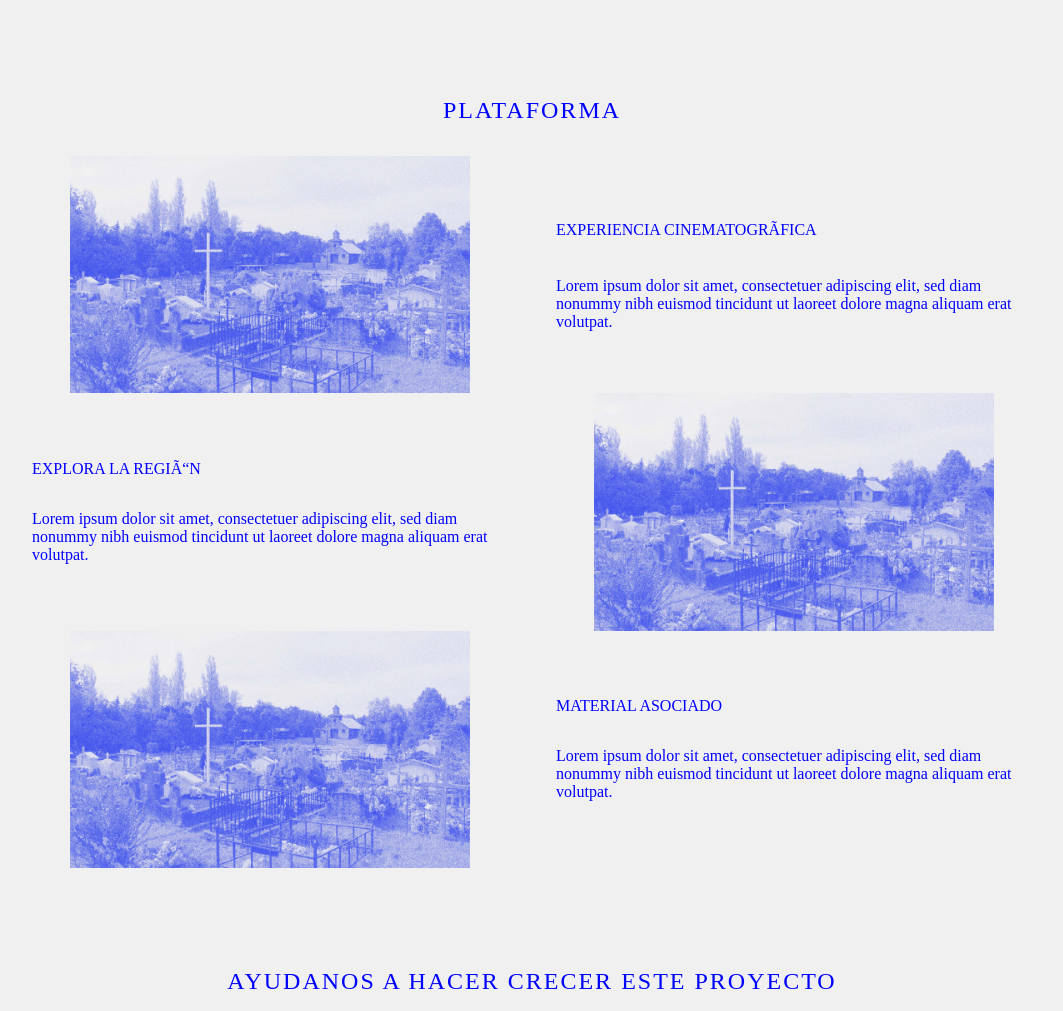
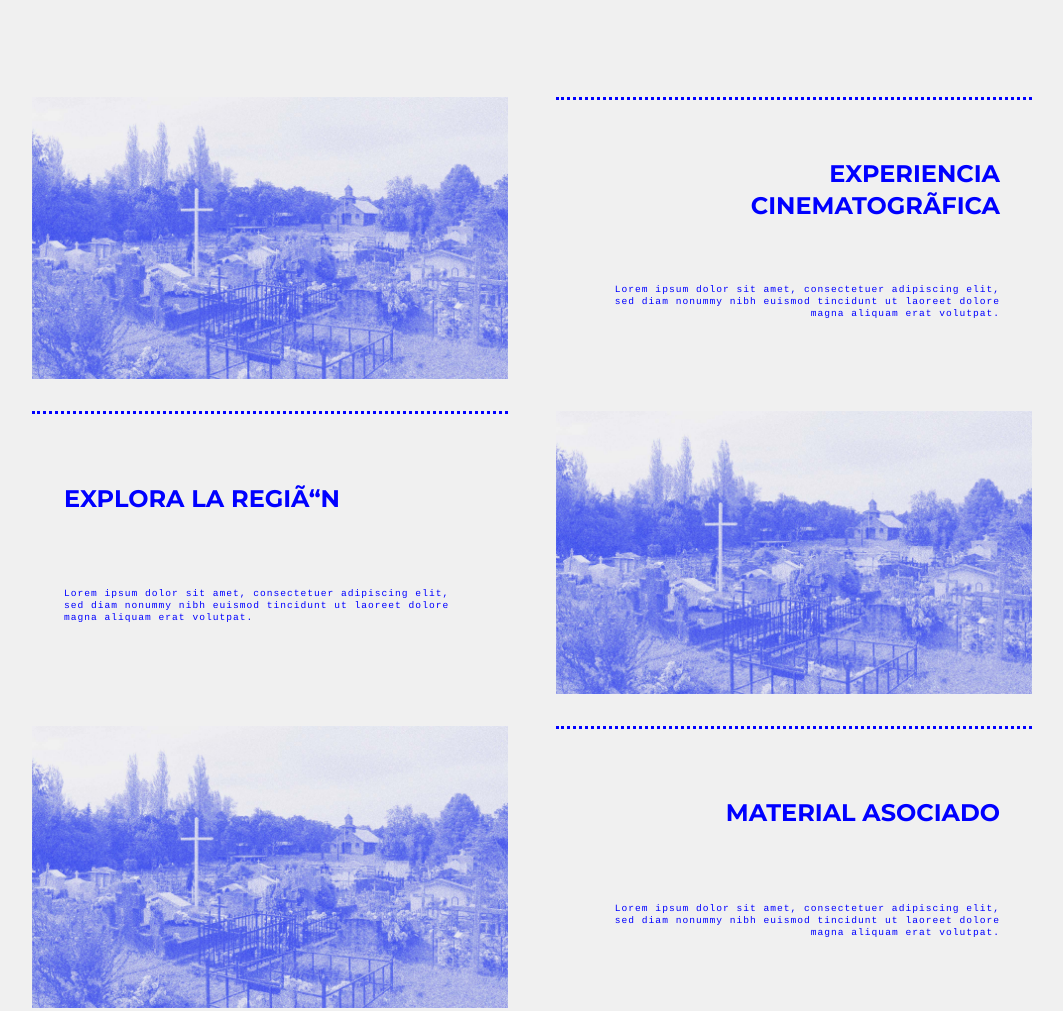
Before and after one commit to jevargasf/patio-web, a plain HTML site: page index.html in a window 1280 px wide. Shown: the part 2471-3482 px from the top of the page, without its empty margins (108-1171 px from the left). Drawn offline with nearby package versions, Linux system fonts and the light colour scheme; no server answers.

Commit message:
plataforma section estilo

```diff
--- a/index.html
+++ b/index.html
@@ -238,8 +238,7 @@
 
 
 <!-----------------------PLATAFORMA------------------------>
-            <section id="plataforma">
-                <h2>PLATAFORMA</h2>
+            <section class="plataforma">
                 <dl>
                     <img src="media/fondo.jpg">
                     <div>
@@ -250,7 +249,7 @@
                     </div>
 
 
-                    <div>
+                    <div class="contenedor-izquierda">
                         <dt>EXPLORA LA REGIÓN</dt>
                         <dd>Lorem ipsum dolor sit amet, consectetuer adipiscing
                         elit, sed diam nonummy nibh euismod tincidunt ut laoreet
--- a/media/estilo.css
+++ b/media/estilo.css
@@ -401,36 +401,54 @@ section{
 
 /* //////////////////// PLATAFORMA ////////////////// */
 
-#plataforma h2{
-	margin-bottom: 2rem;
-	margin-left: auto;
-	margin-right: auto;
-}
-#plataforma{
+.plataforma{
 	margin-top: 100px;
-	height: fit-content;
 }
 
-#plataforma dl{
+.plataforma dl{
 	display: grid;
 	grid-template-rows: repeat(3, 1fr);
 	grid-template-columns: repeat(2, 1fr);
 	column-gap: 3rem;
-	align-items: center;
+	row-gap: 2rem;
 }
 
-#plataforma div{
-	text-align: left;
-
+.plataforma div{
+	text-align: right;
+	box-sizing: border-box;
+	border-top: dotted 3px;
+	height: 100%;
+	display: flex;
+	align-items: center;
+	flex-wrap: wrap;
+	padding: 2rem;
 }
 
-#plataforma dd{
+.plataforma dt{
+	font-family: 'Montserrat', sans-serif;
+	font-size: 1.5rem;
+	margin: auto;
+	width: 100%;
+	flex-basis: 100%;
+}
+.plataforma dd{
+	font-family: 'courier';
+	letter-spacing: 1px;
+	font-size: .6rem;
+	line-height: .75rem;
+	text-align: right;
+	margin: auto;
+	width: 100%;
+	flex-basis: 100%;
+}
+
+.plataforma .contenedor-izquierda dt, .plataforma .contenedor-izquierda dd{
 	text-align: left;
-	margin-top: 2rem;
 }
-#plataforma img{
-	max-width: 400px;
-	margin: 0 auto;
+
+.plataforma img{
+	max-width: 100%;
+	margin: 0;
 }
 
 
```
